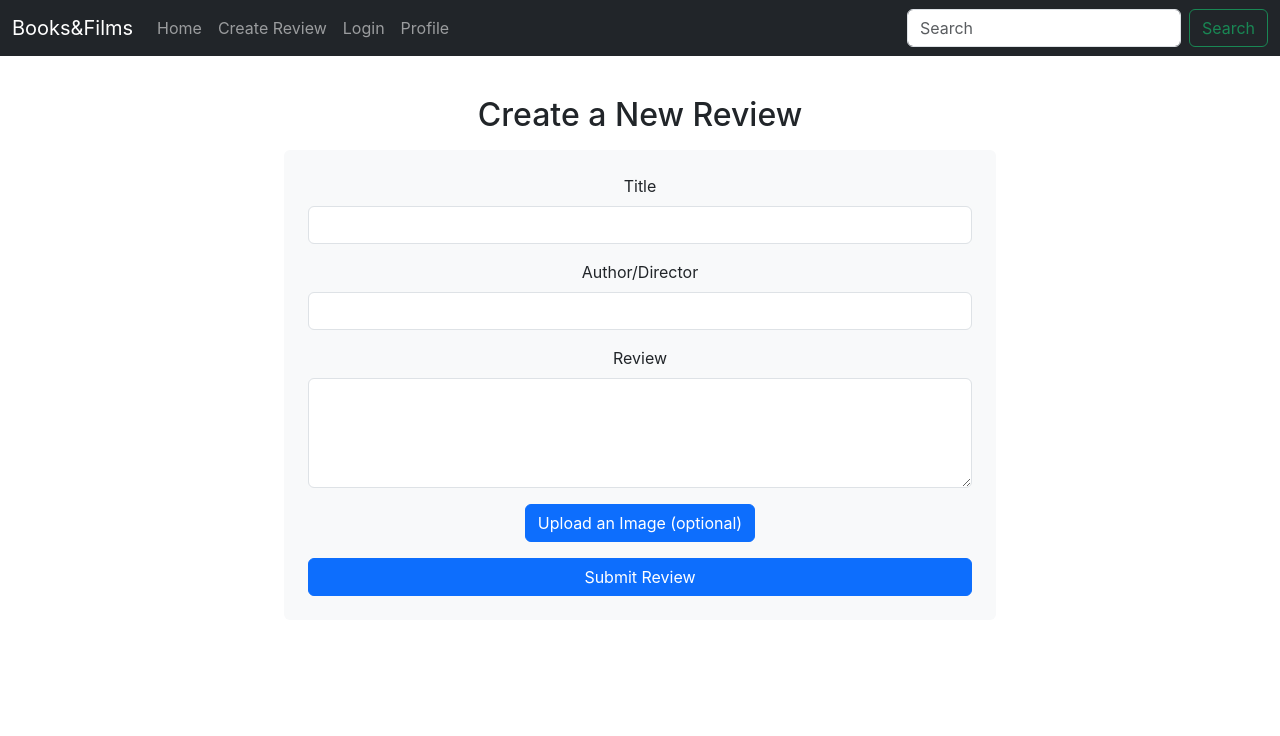
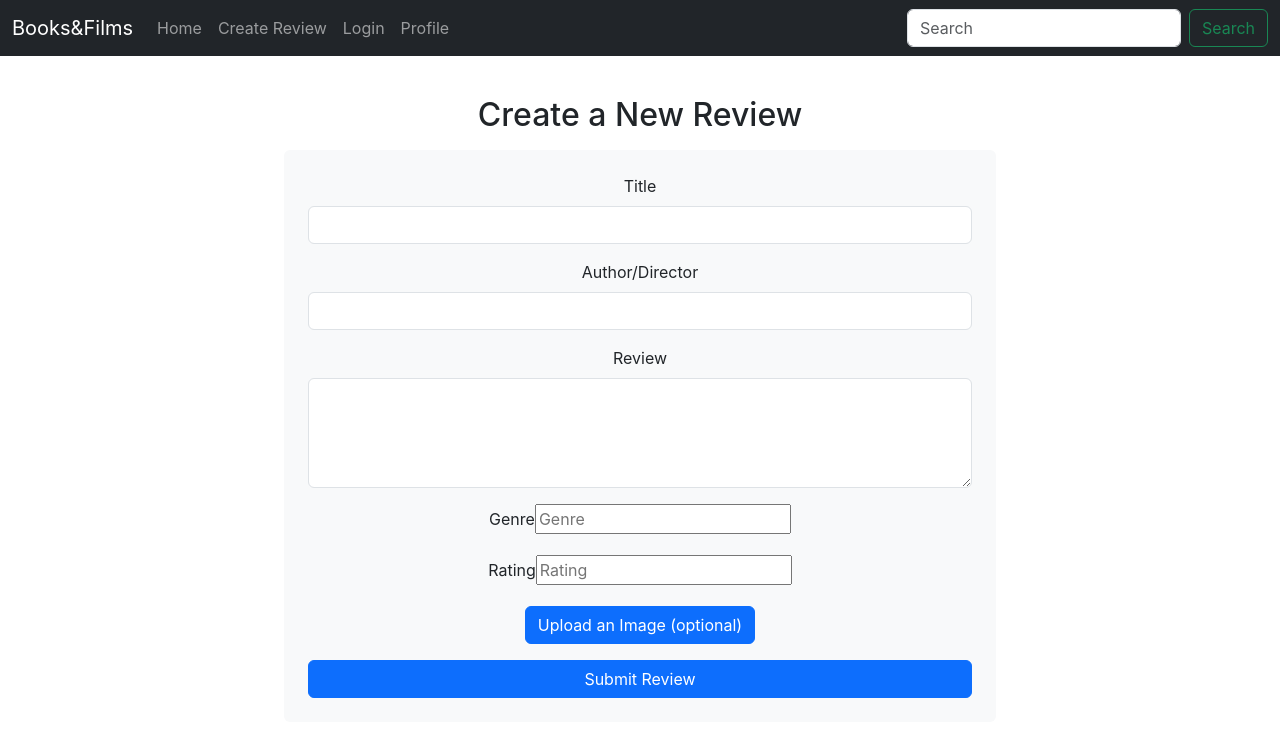
Before and after one commit to Celomarcelo/Books-and-Films-Frontend, a React (Create React App) app in the folder review-platform-frontend/: page /reviews/create in a window 1280 px wide. Shown: the top 736 px of the page. Built offline with nearby package versions, Linux system fonts and the light colour scheme.

Commit message:
updated create review
added if statement to check for user logged in, fields empty , created function to append fields
added html inputs for necessary data

```diff
--- a/review-platform-frontend/src/components/CreateReview.js
+++ b/review-platform-frontend/src/components/CreateReview.js
@@ -1,17 +1,30 @@
 import React, { useState } from 'react';
 import axios from 'axios';
 import '../assets/css/CreateReview_style.css';
+import { useNavigate } from 'react-router-dom';
+
 
 const CreateReview = () => {
     const [title, setTitle] = useState('');
     const [authorDirector, setAuthorDirector] = useState('');
     const [content, setReviewContent] = useState('');
+    const [genre, setGenre] = useState('');
+    const [rating, setRating] = useState('');
     const [img, setImg] = useState(null);
     const [error, setError] = useState('');
     const [success, setSuccess] = useState('');
+    const navigate = useNavigate();
+    const token = localStorage.getItem('token');
 
-  const handleSubmit = (event) => {
+    const handleSubmit = async (event) => {
         event.preventDefault();
+
+        try {
+
+            if (!token) {
+                navigate('/api/login/');
+                return;
+            }
 
             if (!title || !authorDirector || !content) {
                 setError('Please fill in all required fields.');
@@ -22,24 +35,48 @@ const CreateReview = () => {
             formData.append('title', title);
             formData.append('author_director', authorDirector);
             formData.append('content', content);
+            formData.append('genre', genre);
+            formData.append('rating', rating);
             if (img) {
                 formData.append('img', img);
             }
 
-    axios.post('/api/reviews/create/', formData)
-      .then(response => {
+            await axios.post('/reviews/create/', formData, {
+                headers: {
+                    Authorization: `Bearer ${token}`,
+                    'Content-Type': 'multipart/form-data',
+                },
+            });
+
             setSuccess('Review created successfully!');
             setError('');
             setTitle('');
             setAuthorDirector('');
             setReviewContent('');
+            setGenre('');
+            setRating('');
             setImg(null);
-      })
-      .catch(error => {
+
+        } catch (error) {
             setError('An error occurred while creating the review.');
             setSuccess('');
-        console.error('Error creating review:', error);
-      });
+
+
+            if (error.response) {
+
+                console.error('Response data:', error.response.data);
+                console.error('Response status:', error.response.status);
+                console.error('Response headers:', error.response.headers);
+            } else if (error.request) {
+
+                console.error('Request data:', error.request);
+            } else {
+
+                console.error('Error message:', error.message);
+            }
+
+            console.error('Full error object:', error);
+        }
     };
 
     return (
@@ -86,6 +123,28 @@ const CreateReview = () => {
                 </div>
 
                 <div className="mb-3">
+                    <label htmlFor="genre" className="form-label">Genre</label>
+                    <input
+                        type="text"
+                        placeholder="Genre"
+                        value={genre}
+                        onChange={(e) => setGenre(e.target.value)}
+                        required
+                    />
+                </div>
+
+                <div className="mb-3">
+                    <label htmlFor="rating" className="form-label">Rating</label>
+                    <input
+                        type="number"
+                        placeholder="Rating"
+                        value={rating}
+                        onChange={(e) => setRating(e.target.value)}
+                        required
+                    />
+                </div>
+
+                <div className="mb-3">
                     <label htmlFor="img" className="btn btn-primary">Upload an Image (optional)</label>
                     <div className="custom-file-upload">
                         <input
--- a/review-platform-frontend/src/components/Profile.js
+++ b/review-platform-frontend/src/components/Profile.js
@@ -35,7 +35,7 @@ const UserProfile = () => {
 
                 // If no token, redirect to register page
                 if (!token) {
-                    navigate('Register/');
+                    navigate('register/');
                     return;
                 }
 
```
Lines whose indentation alone changed are shown as unchanged.
